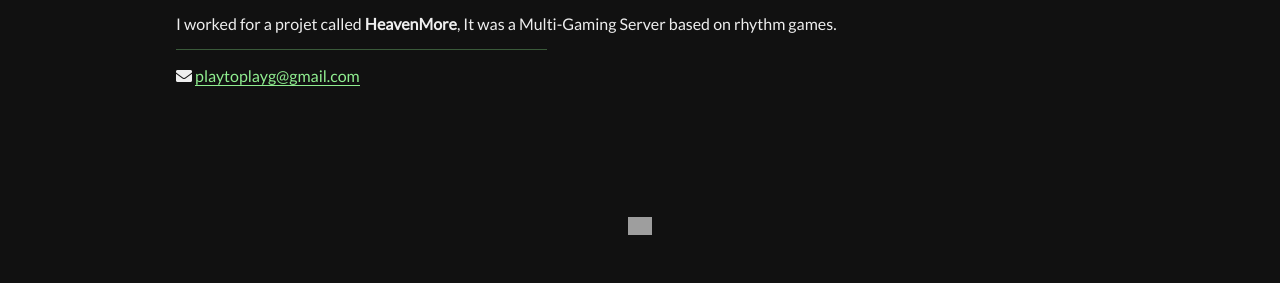
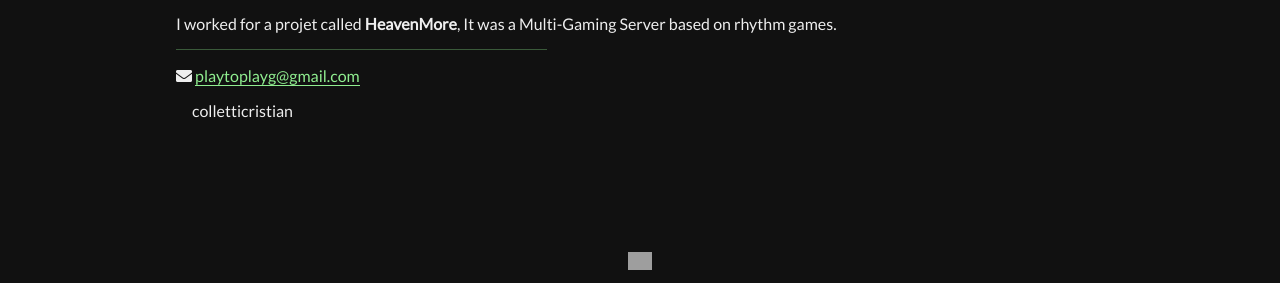
Before and after one commit to Tian-MC/tian-mc.github.io, a Jekyll site: the page built from index.markdown, in a window 1280 px wide. Shown: the part 1676-1959 px from the top of the page. Built offline with Jekyll 4.4.1, drawn with Linux system fonts in a browser that asks for light colours; some web fonts are replaced; before the commit the page ends 1927 px from its top, so only the background shows below that; grey boxes are pictures that could not be loaded.

Commit message:
Update index.markdown

```diff
--- a/index.markdown
+++ b/index.markdown
@@ -63,6 +63,7 @@ layout: home
 		<hr>
 		<section id="contact">
 			<p><i class="fas fa-envelope"> </i> <a href="mailto:{{site.email}}" id="email">{{ site.email }}</a></p>
+			<p><i class="fas fa-weixin"> </i>{{ site.wechat }}</p>
 		</section>
 	</main>
 </section>
```
